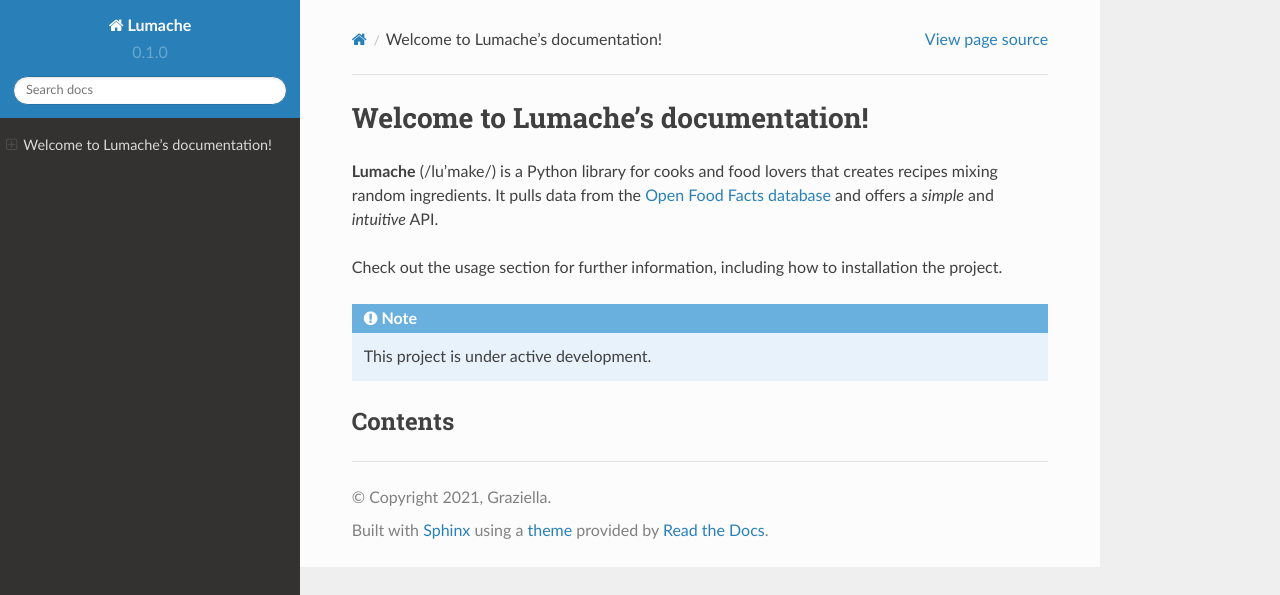
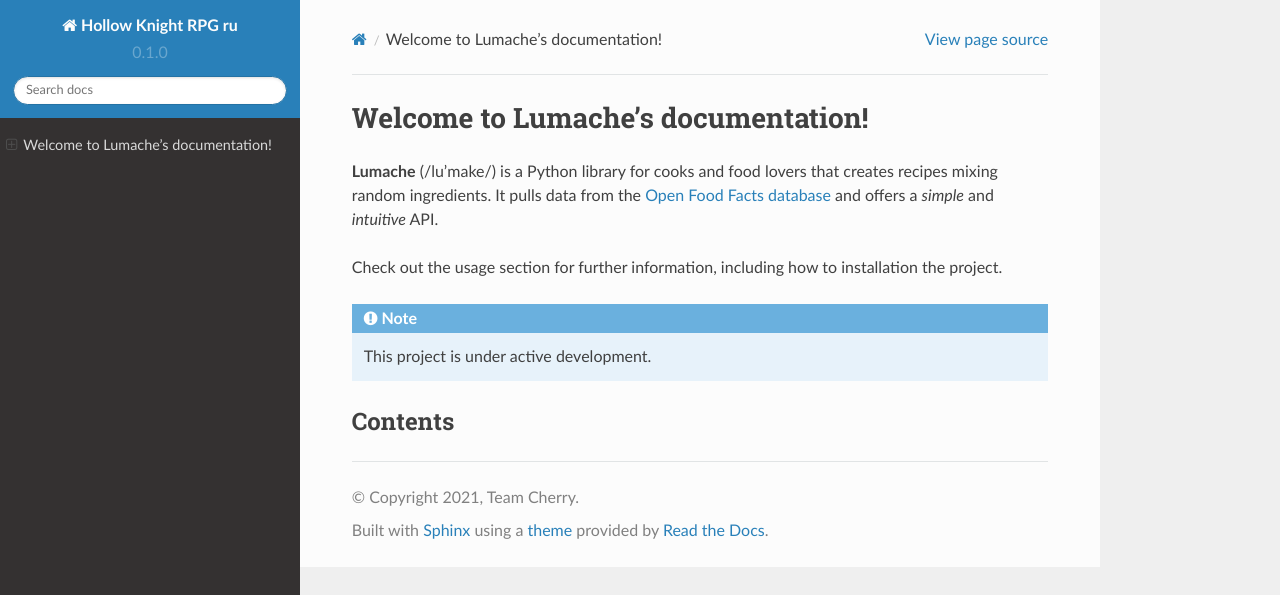
Before and after one commit to LazySelkie/hollow-knight-rpg-ru, a Sphinx documentation site: the page built from docs/source/index.rst, in a window 1280 px wide. Shown: the top 595 px of the page. Built offline with Sphinx 7.4.7 and the Read the Docs theme 2.0.0, drawn with Linux system fonts in a browser that asks for light colours; pages that are not in the unit, such as notebooks, are missing from menus.

Commit message:
Update conf.py

```diff
--- a/docs/source/conf.py
+++ b/docs/source/conf.py
@@ -2,9 +2,9 @@
 
 # -- Project information
 
-project = 'Lumache'
-copyright = '2021, Graziella'
-author = 'Graziella'
+project = 'Hollow Knight RPG ru'
+copyright = '2021, Team Cherry'
+author = 'Please see main page'
 
 release = '0.1'
 version = '0.1.0'
```
